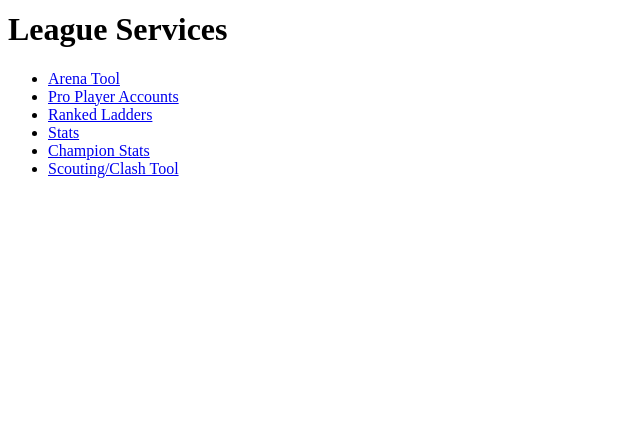
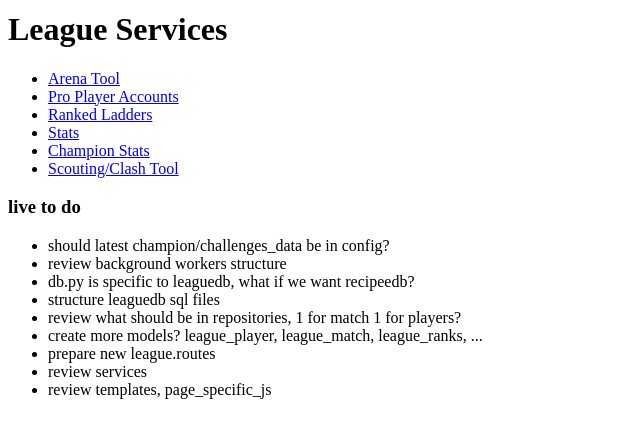
Before and after one commit to Alexandre-Jasmin/jazz_project, a Flask app: page /lol/ in a window 1280 px wide. Shown: the part 200-638 px from the top of the page, without its empty margins (0-640 px from the left). Run offline with Flask 3, Linux system fonts and the light colour scheme; parts of the project's set-up code (start-up, migrations or seed data) failed here and were passed over; some libraries are stand-ins or nearby versions.

Commit message:
1.4
latest build

```diff
--- a/app/templates/league_home.html
+++ b/app/templates/league_home.html
@@ -31,7 +31,19 @@ jaZZ - LoL
         <li><a href="{{ url_for('league.home') }}">Scouting/Clash Tool</a></li>
     </ul>
 
-    <!--  -->
+    <!-- to do -->
+    <h3>live to do</h3>
+    <ul>
+        <li>should latest champion/challenges_data be in config?</li>
+        <li>review background workers structure</li>
+        <li>db.py is specific to leaguedb, what if we want recipeedb?</li>
+        <li>structure leaguedb sql files</li>
+        <li>review what should be in repositories, 1 for match 1 for players?</li>
+        <li>create more models? league_player, league_match, league_ranks, ...</li>
+        <li>prepare new league.routes</li>
+        <li>review services</li>
+        <li>review templates, page_specific_js</li>
+    </ul>
 
 {% endblock %}
 
--- a/run.py
+++ b/run.py
@@ -1,6 +1,7 @@
 from app import create_flask_app
 from app.services.ddragon_updater import DataDragonUpdater
 
+# before creating application, make sure assets are up to date
 ddragon_updater = DataDragonUpdater()
 current_version = ddragon_updater.update_league_assets()
 
```
